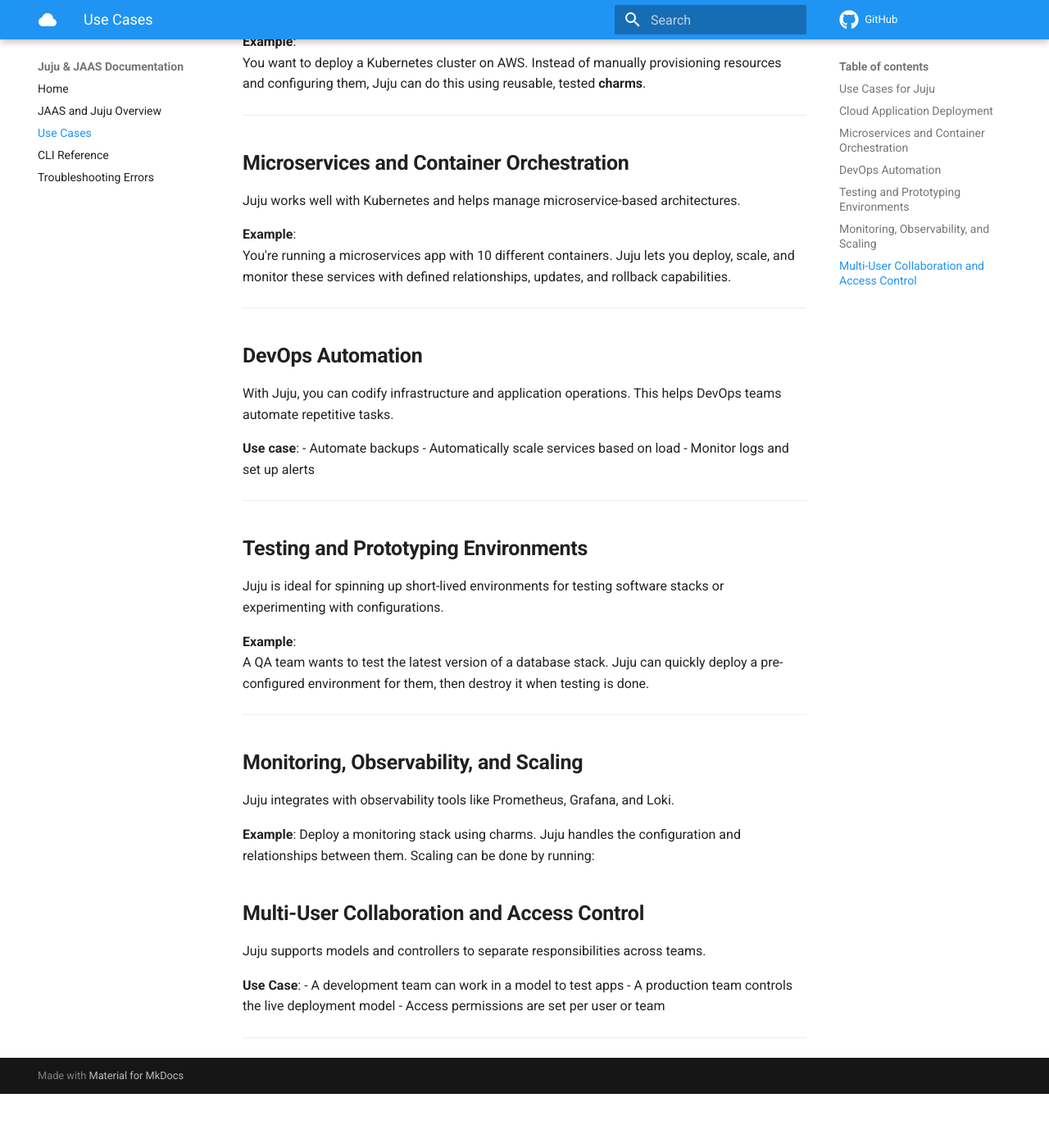
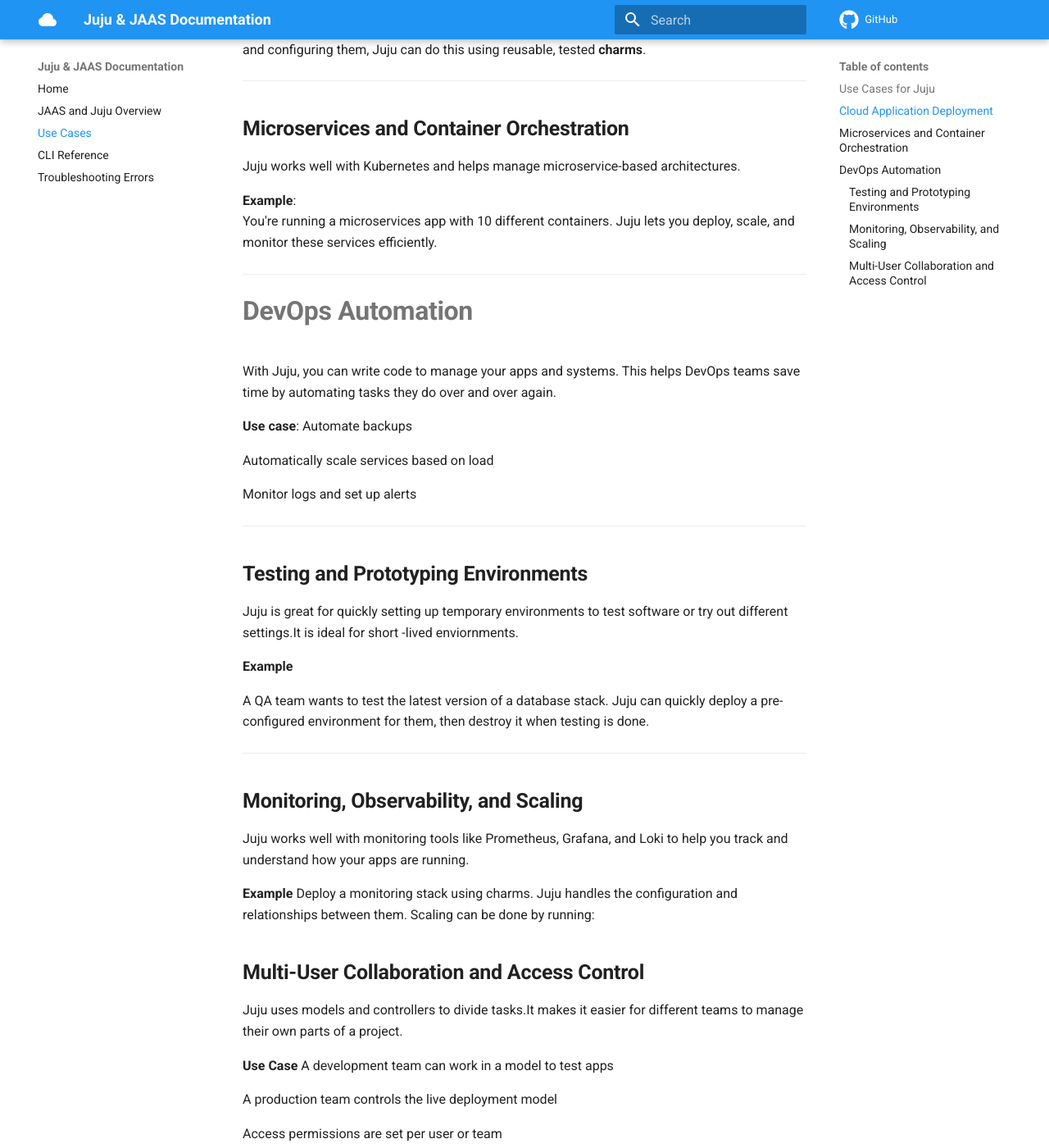
Before and after one commit to maadfa/JUJU-JAAS-DOCS, an MkDocs documentation site: the page built from docs/use-cases.md, in a window 1280 px wide and 1400 px high, scrolled down 586 px. Shown: the whole window at 82% size. Built offline with MkDocs 1.6.1 and Material for MkDocs 9.7.7, drawn with Linux system fonts in a browser that asks for light colours; comment, search, counter and statistics services are not loaded; before the commit the page ends 1920 px from its top, so only the background shows below that; some of the changed text lies outside the part shown.

```diff
--- a/docs/use-cases.md
+++ b/docs/use-cases.md
@@ -22,43 +22,48 @@
 Juju works well with Kubernetes and helps manage microservice-based architectures.
 
 **Example**:
-You're running a microservices app with 10 different containers. Juju lets you deploy, scale, and monitor these services with defined relationships, updates, and rollback capabilities.
+You're running a microservices app with 10 different containers. Juju lets you deploy, scale, and monitor these services efficiently.
 
 ---
 
-## **DevOps Automation**
+# **DevOps Automation**
 
-With Juju, you can codify infrastructure and application operations. This helps DevOps teams automate repetitive tasks.
+With Juju, you can write code to manage your apps and systems. This helps DevOps teams save time by automating tasks they do over and over again.
 
 **Use case**:
-- Automate backups
-- Automatically scale services based on load
-- Monitor logs and set up alerts
+ Automate backups
+
+ Automatically scale services based on load
+
+ Monitor logs and set up alerts
 
 ---
 
 ## **Testing and Prototyping Environments**
 
-Juju is ideal for spinning up short-lived environments for testing software stacks or experimenting with configurations.
+Juju is great for quickly setting up temporary environments to test software or try out different settings.It is ideal for short -lived enviornments.
 
-**Example**:
+**Example**
+
 A QA team wants to test the latest version of a database stack. Juju can quickly deploy a pre-configured environment for them, then destroy it when testing is done.
 
 ---
 ## **Monitoring, Observability, and Scaling**
 
-Juju integrates with observability tools like Prometheus, Grafana, and Loki.
+Juju works well with monitoring tools like Prometheus, Grafana, and Loki to help you track and understand how your apps are running.
 
-**Example**:
+**Example**
 Deploy a monitoring stack using charms. Juju handles the configuration and relationships between them. Scaling can be done by running:
 
 ## **Multi-User Collaboration and Access Control**
 
-Juju supports models and controllers to separate responsibilities across teams.
+Juju uses models and controllers to divide tasks.It  makes it easier for different teams to manage their own parts of a project.
 
-**Use Case**:
-- A development team can work in a model to test apps
-- A production team controls the live deployment model
-- Access permissions are set per user or team
+**Use Case**
+ A development team can work in a model to test apps
+
+ A production team controls the live deployment model
+
+ Access permissions are set per user or team
 
 ---
```
Also changed, not shown: other parts of docs/use-cases.md (+1 -1 lines), docs/cli-reference.md (+11 -11 lines), docs/errors.md (+6 -5 lines), docs/index.md (+4 -3 lines), docs/jaas.md (+25 -14 lines), site/cli-reference/index.html, site/errors/index.html, site/search/search_index.json, 1 other file.
